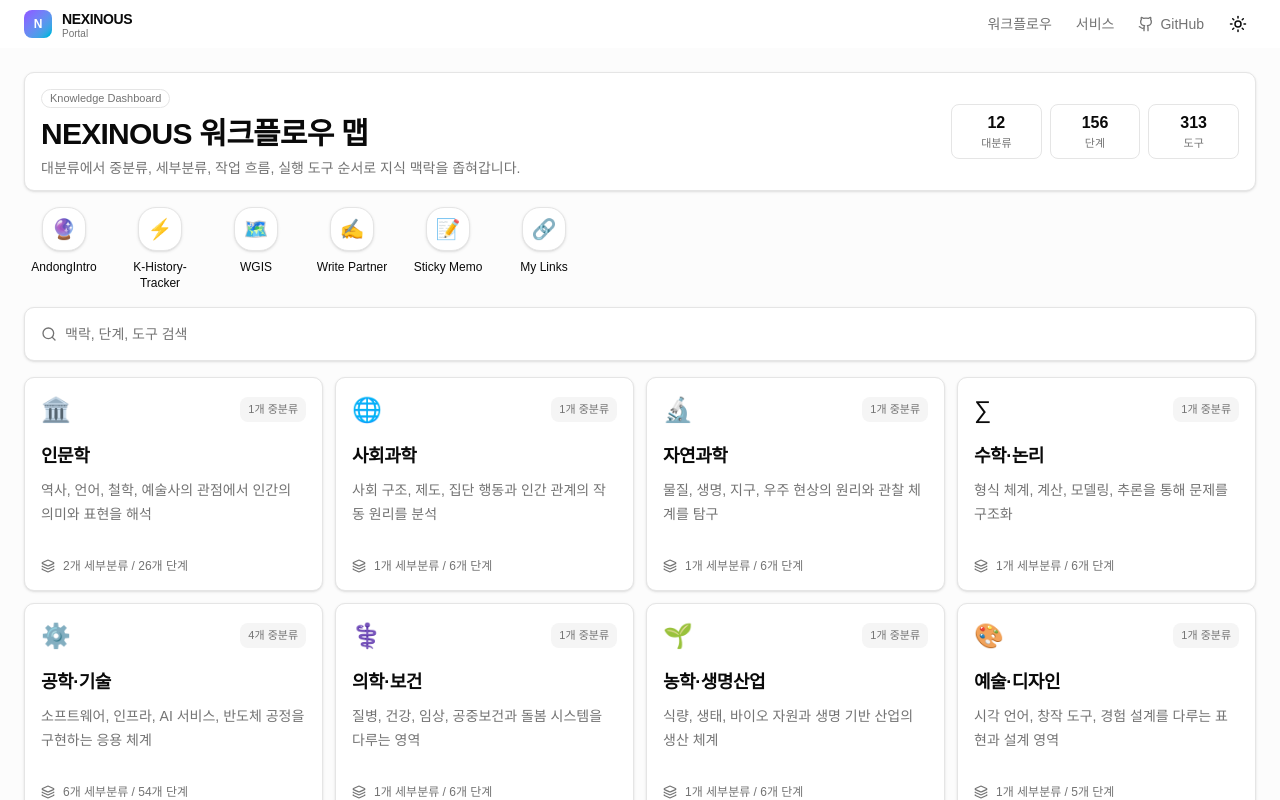
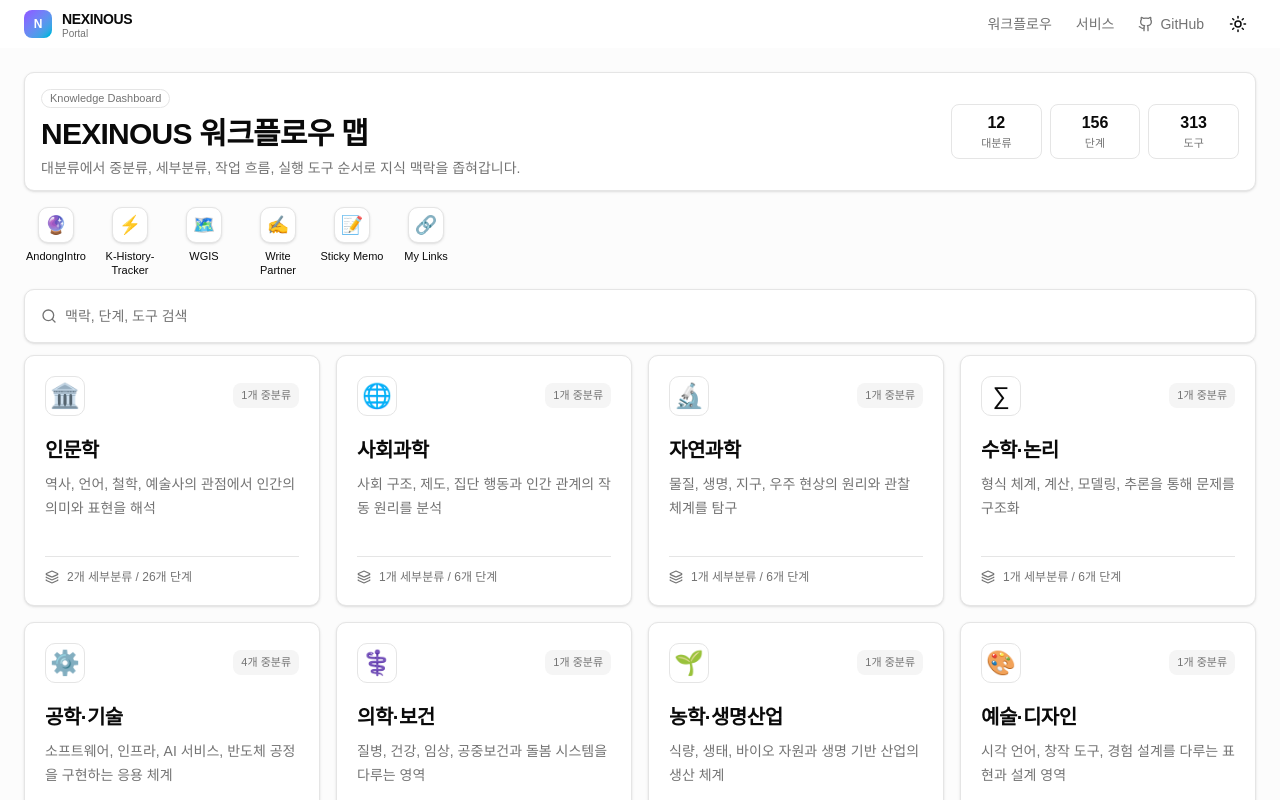
Before and after one commit to withAIcolleague/guidepage, a Next.js app: page / in a window 1280 px wide. Shown: the top 800 px of the page. Built offline with nearby package versions, Linux system fonts and the light colour scheme.

Commit message:
Polish dashboard visual density

```diff
--- a/src/components/banner-card.tsx
+++ b/src/components/banner-card.tsx
@@ -14,17 +14,17 @@
       target="_blank"
       rel="noopener noreferrer"
       title={banner.description}
-      className="group flex w-20 flex-col items-center gap-2 text-center focus-visible:outline-none focus-visible:ring-2 focus-visible:ring-ring"
+      className="group flex w-16 flex-col items-center gap-1.5 text-center focus-visible:outline-none focus-visible:ring-2 focus-visible:ring-ring"
     >
       <div
-        className={`relative flex size-11 items-center justify-center rounded-2xl border border-border bg-card shadow-sm transition-all duration-200 group-hover:-translate-y-0.5 group-hover:border-emerald-400/60 group-hover:shadow-md ${banner.glowColor}`}
+        className={`relative flex size-9 items-center justify-center rounded-lg border border-border bg-card shadow-sm transition-all duration-200 group-hover:-translate-y-0.5 group-hover:border-foreground/25 group-hover:shadow-md ${banner.glowColor}`}
       >
-        <span className="text-xl leading-none transition-transform duration-200 group-hover:scale-105">
+        <span className="text-lg leading-none transition-transform duration-200 group-hover:scale-105">
           {banner.icon}
         </span>
-        <ArrowUpRight className="absolute -right-1 -top-1 size-3.5 rounded-full bg-background p-0.5 text-muted-foreground opacity-0 shadow-sm transition-opacity group-hover:opacity-100" />
+        <ArrowUpRight className="absolute -right-1 -top-1 size-3 rounded-full bg-background p-0.5 text-muted-foreground opacity-0 shadow-sm transition-opacity group-hover:opacity-100" />
       </div>
-      <span className="line-clamp-2 min-h-8 text-xs leading-4 text-foreground">
+      <span className="line-clamp-2 min-h-7 text-[11px] leading-[14px] text-foreground">
         {banner.title}
       </span>
     </a>
--- a/src/components/banner-grid.tsx
+++ b/src/components/banner-grid.tsx
@@ -3,9 +3,9 @@
 
 export function BannerGrid() {
   return (
-    <section id="services" className="mb-4">
+    <section id="services" className="mb-3">
       <h2 className="sr-only">서비스 포털</h2>
-      <div className="flex flex-wrap items-start justify-center gap-x-4 gap-y-3 sm:justify-start">
+      <div className="flex flex-wrap items-start justify-center gap-x-2.5 gap-y-2 sm:justify-start">
         {banners.map((banner) => (
           <BannerCard key={banner.id} banner={banner} />
         ))}
--- a/src/components/quick-links-section.tsx
+++ b/src/components/quick-links-section.tsx
@@ -319,7 +319,7 @@
 
             <BannerGrid />
 
-            <div className="mb-4">
+            <div className="mb-3">
               <WorkflowSearch
                 query={query}
                 results={searchResults}
@@ -332,7 +332,7 @@
         )}
 
         {!activeCategory ? (
-          <div className="grid gap-3 sm:grid-cols-2 lg:grid-cols-3 xl:grid-cols-4">
+          <div className="grid gap-4 sm:grid-cols-2 lg:grid-cols-3 xl:grid-cols-4">
             {workflowCategories.map((category) => {
               const chains = chainsForCategory(category);
               const readySections = sectionsWithChains(category);
@@ -345,27 +345,30 @@
                   type="button"
                   disabled={!hasChains}
                   onClick={() => openCategory(category)}
-                  className={`group rounded-lg border border-border p-4 text-left shadow-sm transition-all focus-visible:outline-none focus-visible:ring-2 focus-visible:ring-ring ${
+                  className={`group min-h-[188px] rounded-lg border border-border p-5 text-left shadow-sm transition-all focus-visible:outline-none focus-visible:ring-2 focus-visible:ring-ring ${
                     hasChains
-                      ? "bg-card hover:-translate-y-0.5 hover:border-foreground/20 hover:shadow-md"
+                      ? "bg-card hover:-translate-y-0.5 hover:border-foreground/25 hover:shadow-md"
                       : "cursor-not-allowed bg-muted/40 text-muted-foreground opacity-75"
                   }`}
                 >
                   <div className="flex items-center justify-between gap-3">
-                    <span className="text-2xl" aria-hidden="true">
-                      {category.icon}
+                    <span
+                      className="flex size-10 items-center justify-center rounded-lg border border-border bg-background text-2xl"
+                      aria-hidden="true"
+                    >
+                      <span>{category.icon}</span>
                     </span>
                     <span className="rounded-md bg-muted px-2 py-1 text-[11px] text-muted-foreground">
                       {hasChains ? `${readySections.length}개 중분류` : "준비 중"}
                     </span>
                   </div>
-                  <h2 className="mt-4 text-lg font-semibold tracking-tight">
+                  <h2 className="mt-5 text-xl font-semibold tracking-tight">
                     {category.name}
                   </h2>
                   <p className="mt-2 min-h-16 text-sm leading-6 text-muted-foreground">
                     {category.description}
                   </p>
-                  <div className="mt-4 flex items-center gap-2 text-xs text-muted-foreground">
+                  <div className="mt-5 flex items-center gap-2 border-t border-border pt-3 text-xs text-muted-foreground">
                     <Layers className="size-3.5" />
                     <span>
                       {hasChains
@@ -529,11 +532,11 @@
                       맥락 검색
                     </div>
                     <h2 className="mt-1 text-lg font-semibold tracking-tight">
-                      오른쪽 결과 패널
+                      검색 결과
                     </h2>
                     <p className="mt-1 text-sm leading-6 text-muted-foreground">
-                      {searchScopeLabel} 안에서 검색어와 연결되는 세부분류, 단계,
-                      도구를 확인합니다.
+                      {searchScopeLabel} 안에서 연결되는 세부분류, 단계, 도구를
+                      확인합니다.
                     </p>
                   </div>
                   <WorkflowSearchResults
@@ -573,8 +576,8 @@
                     {activeSection?.name ?? activeCategory.name}
                   </h2>
                   <p className="mt-2 leading-6">
-                    왼쪽에서 중분류와 세부분류를 선택하면 이 영역이 검색 결과, 이론,
-                    도구 미리보기 패널로 전환됩니다.
+                    중분류와 세부분류를 선택하면 이 영역이 해당 맥락의 검색 결과,
+                    이론 링크, 실행 도구, 미리보기 패널로 전환됩니다.
                   </p>
                 </div>
               )}
```
Also changed, not shown: 1 other file (tests, documents, lock files or other folders).
